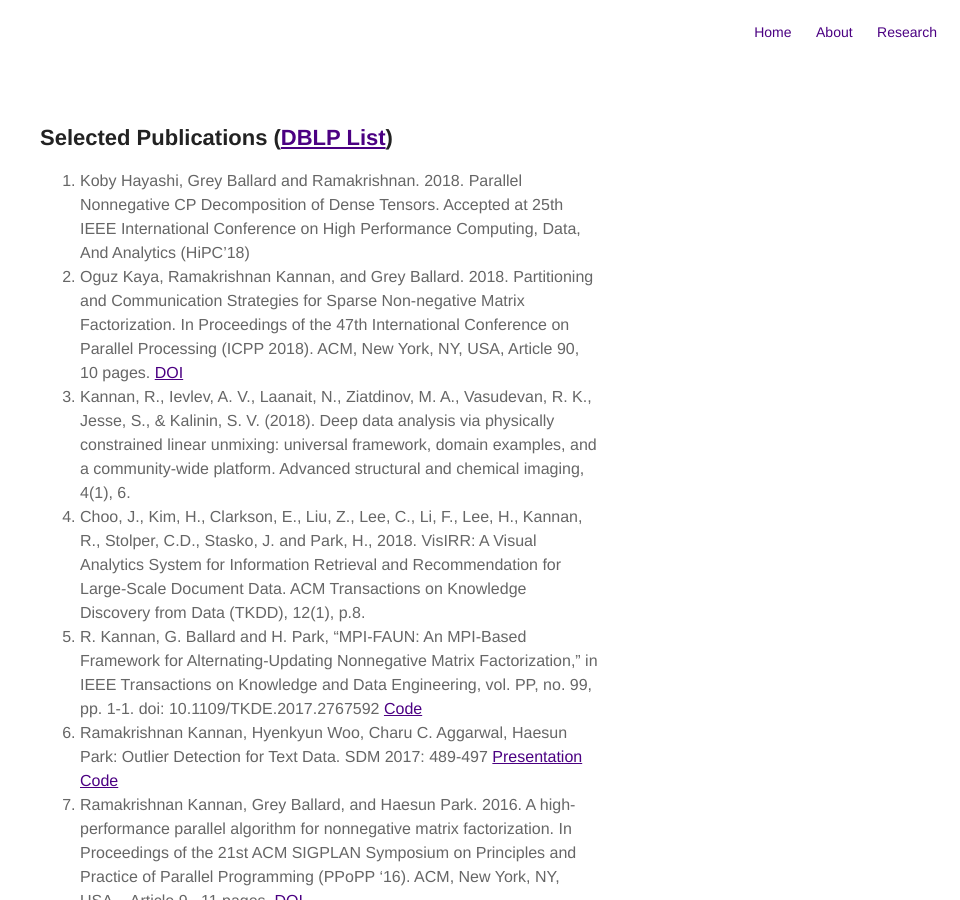
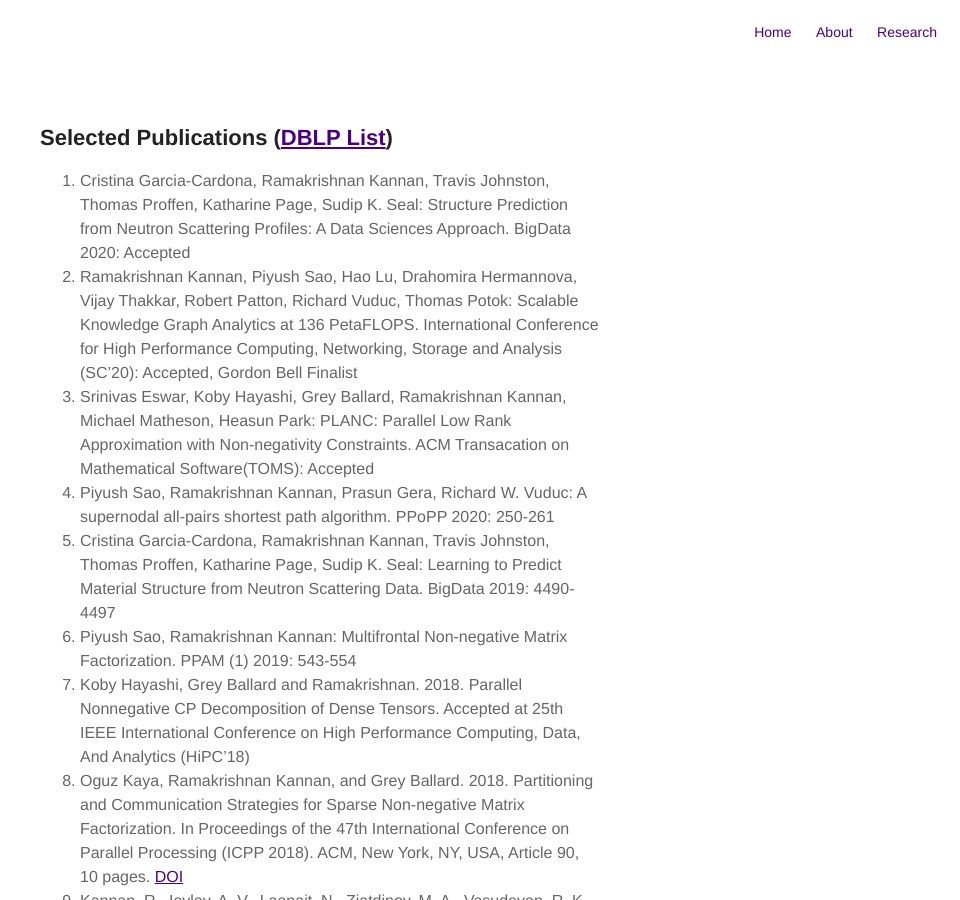
Before and after one commit to ramkikannan/ramkikannan.github.io, a Jekyll site: the page built from publications.md, in a window 1280 px wide and 900 px high. Shown: the whole window, without its empty margins (320-1280 px from the left). Built offline with Jekyll 4.4.1, drawn with Linux system fonts in a browser that asks for light colours; a style sheet for code colours, icons or effects is not loaded.

Commit message:
changes before SC20

```diff
--- a/_config.yml
+++ b/_config.yml
@@ -1,6 +1,6 @@
 # main text of home
 name: Ramakrishnan(Ramki) Kannan
-bio: Team Lead for Computational Artificial Intelligence and Machine Learning (CAIML)
+bio: Group Lead for Discrete Algorithms
 
 # twitter summary info
 description: Personal Website of Ramki
--- a/publications.md
+++ b/publications.md
@@ -6,6 +6,17 @@ sitemap: true
 
 ## Selected Publications ([DBLP List](https://dblp.uni-trier.de/pers/hd/k/Kannan:Ramakrishnan))
 
+
+1. Cristina Garcia-Cardona, Ramakrishnan Kannan, Travis Johnston, Thomas Proffen, Katharine Page, Sudip K. Seal:
+Structure Prediction from Neutron Scattering Profiles: A Data Sciences Approach. BigData 2020: Accepted
+1. Ramakrishnan Kannan, Piyush Sao, Hao Lu, Drahomira Hermannova, Vijay Thakkar, Robert Patton, Richard Vuduc, Thomas Potok: Scalable Knowledge Graph Analytics at 136 PetaFLOPS. International Conference for High Performance Computing, Networking, Storage and Analysis (SC'20): Accepted, Gordon Bell Finalist
+1. Srinivas Eswar, Koby Hayashi, Grey Ballard, Ramakrishnan Kannan, Michael Matheson, Heasun Park: PLANC: Parallel Low Rank Approximation with Non-negativity Constraints. ACM Transacation on Mathematical Software(TOMS): Accepted
+1. Piyush Sao, Ramakrishnan Kannan, Prasun Gera, Richard W. Vuduc:
+A supernodal all-pairs shortest path algorithm. PPoPP 2020: 250-261
+1. 	Cristina Garcia-Cardona, Ramakrishnan Kannan, Travis Johnston, Thomas Proffen, Katharine Page, Sudip K. Seal:
+Learning to Predict Material Structure from Neutron Scattering Data. BigData 2019: 4490-4497
+1. Piyush Sao, Ramakrishnan Kannan:
+Multifrontal Non-negative Matrix Factorization. PPAM (1) 2019: 543-554
 1. Koby Hayashi, Grey Ballard and Ramakrishnan. 2018.
 Parallel Nonnegative CP Decomposition of Dense Tensors.
 Accepted at 25th IEEE International Conference on High Performance Computing, Data, And Analytics (HiPC'18)
```
Also changed, not shown: about.md (+1 -1 lines), research.md (+5 -4 lines).
